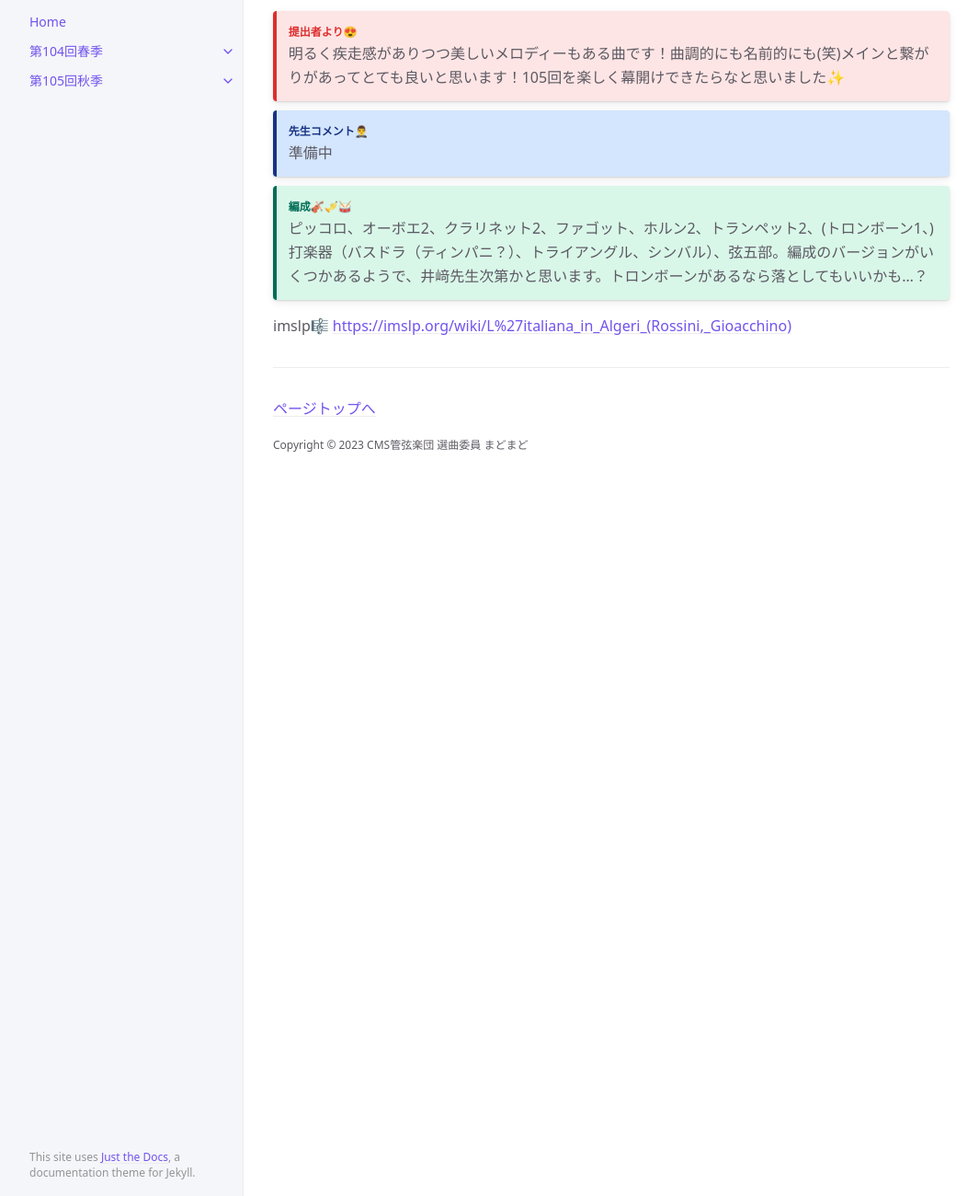
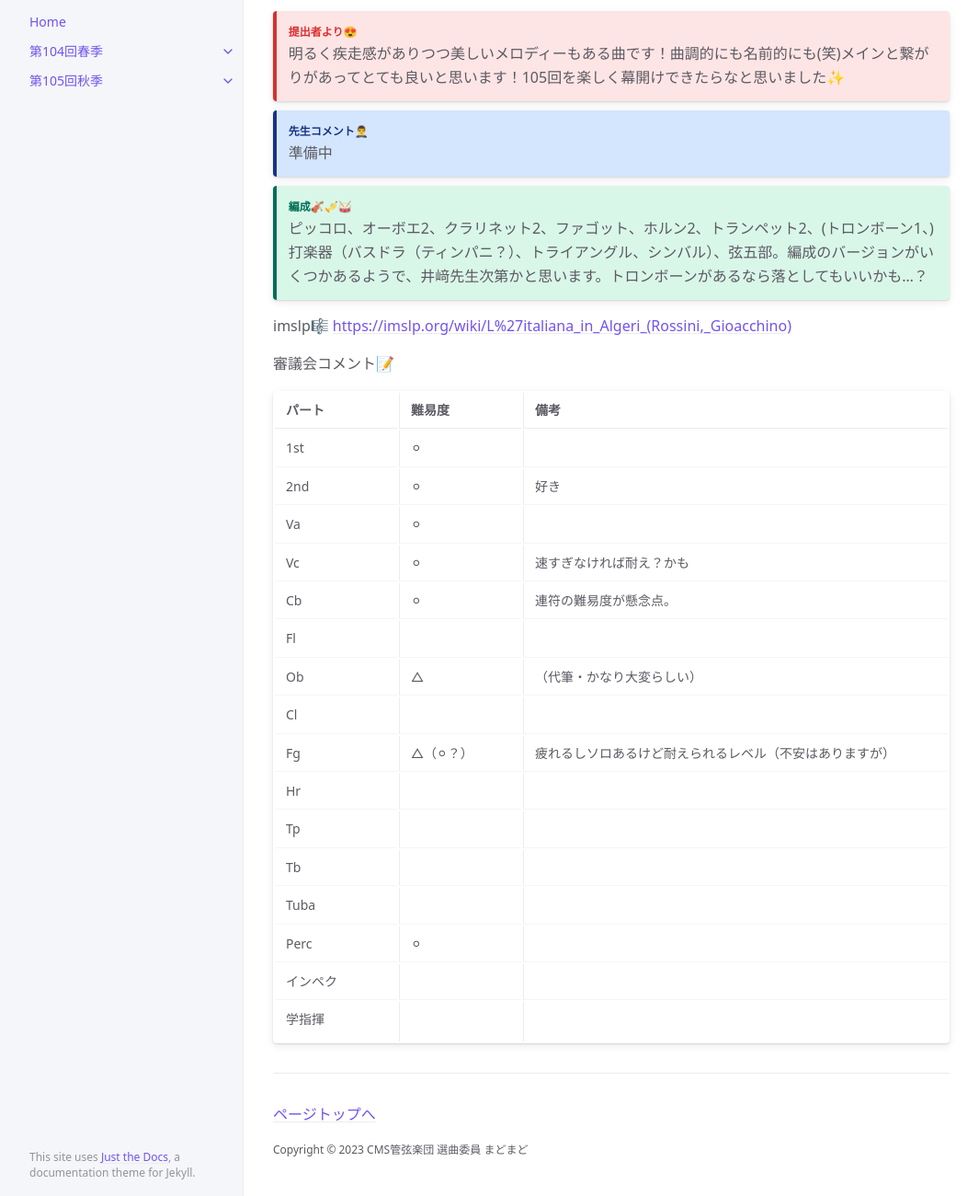
Before and after one commit to cmssenkyoku/cmssenkyoku, a Jekyll site: the page built from docs/105/m6.md, in a window 1280 px wide and 1400 px high, scrolled down 320 px, cut to the strip 100-1400 px from the top of the window. Shown: the whole strip at 92% size, without its empty margins (107-1172 px from the left). Built offline with Jekyll 4.4.1, drawn with Linux system fonts in a browser that asks for light colours; cached includes are drawn as plain includes.

Commit message:
審議会

```diff
--- a/docs/105/m6.md
+++ b/docs/105/m6.md
@@ -30,3 +30,24 @@ nav_order: 6
 
 imslp🎼
 <a href="https://imslp.org/wiki/L%27italiana_in_Algeri_(Rossini,_Gioacchino)">https://imslp.org/wiki/L%27italiana_in_Algeri_(Rossini,_Gioacchino)</a>
+
+審議会コメント📝
+
+| パート       | 難易度          | 備考 |
+|:-------------|:------------------|:------|
+| 1st         | ⚪︎ |   |
+| 2nd | ⚪︎ | 好き |
+| Va         | ⚪︎  |  |
+| Vc          | ⚪︎ | 速すぎなければ耐え？かも |
+| Cb | ⚪︎ | 連符の難易度が懸念点。 |
+| Fl         |   |  |
+| Ob         | △ | （代筆・かなり大変らしい） |
+| Cl         |  |  |
+| Fg          | △（⚪︎？） | 疲れるしソロあるけど耐えられるレベル（不安はありますが） |
+| Hr |  | |
+| Tp         |   |  |
+| Tb         |  |  |
+| Tuba         |   |  |
+| Perc          | ⚪︎ |  |
+| インペク |  | |
+| 学指揮         |   |  |
```
Also changed, not shown: docs/105/m9.md (+21 -0 lines), index.md (+1 -1 lines).
